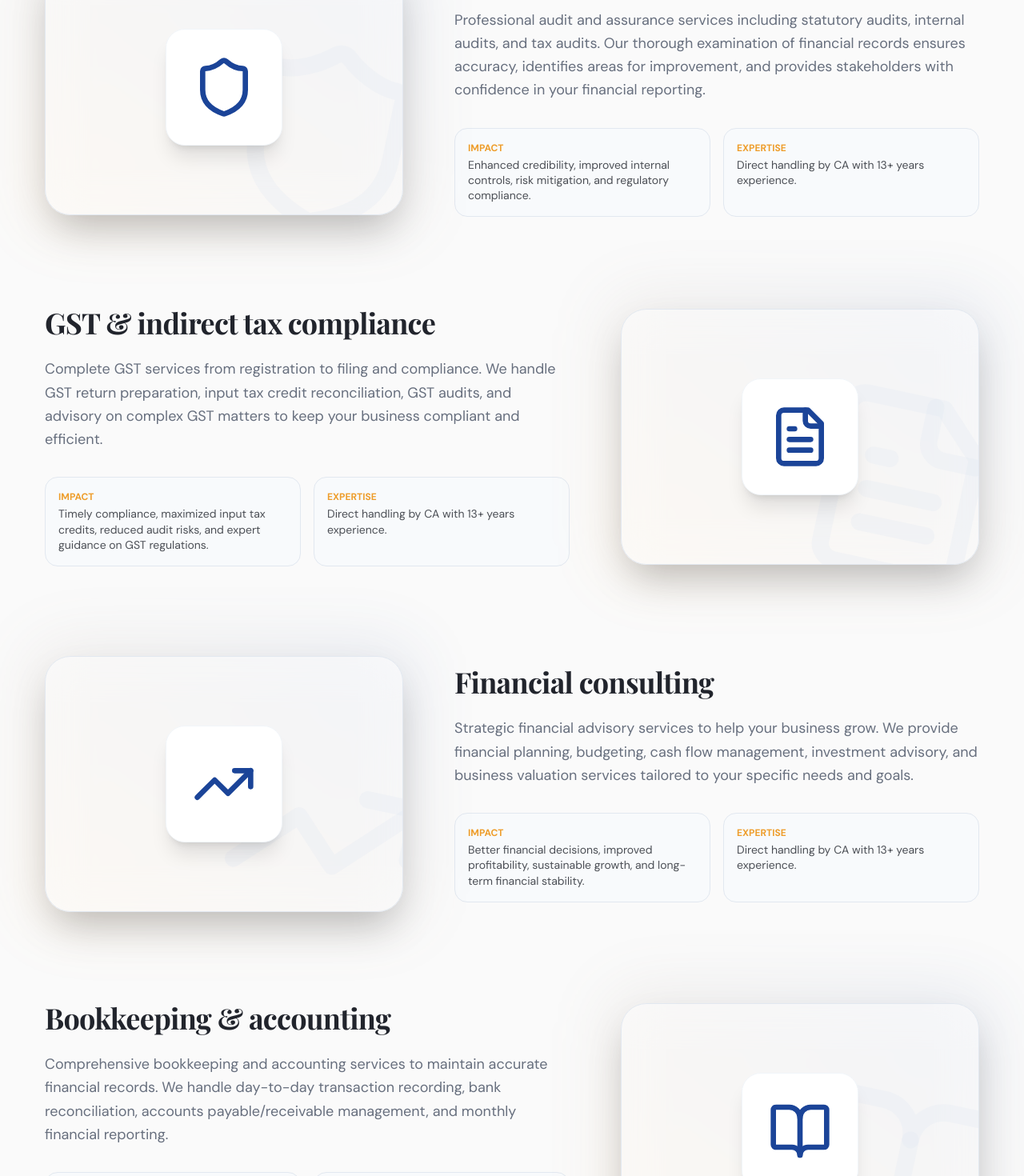
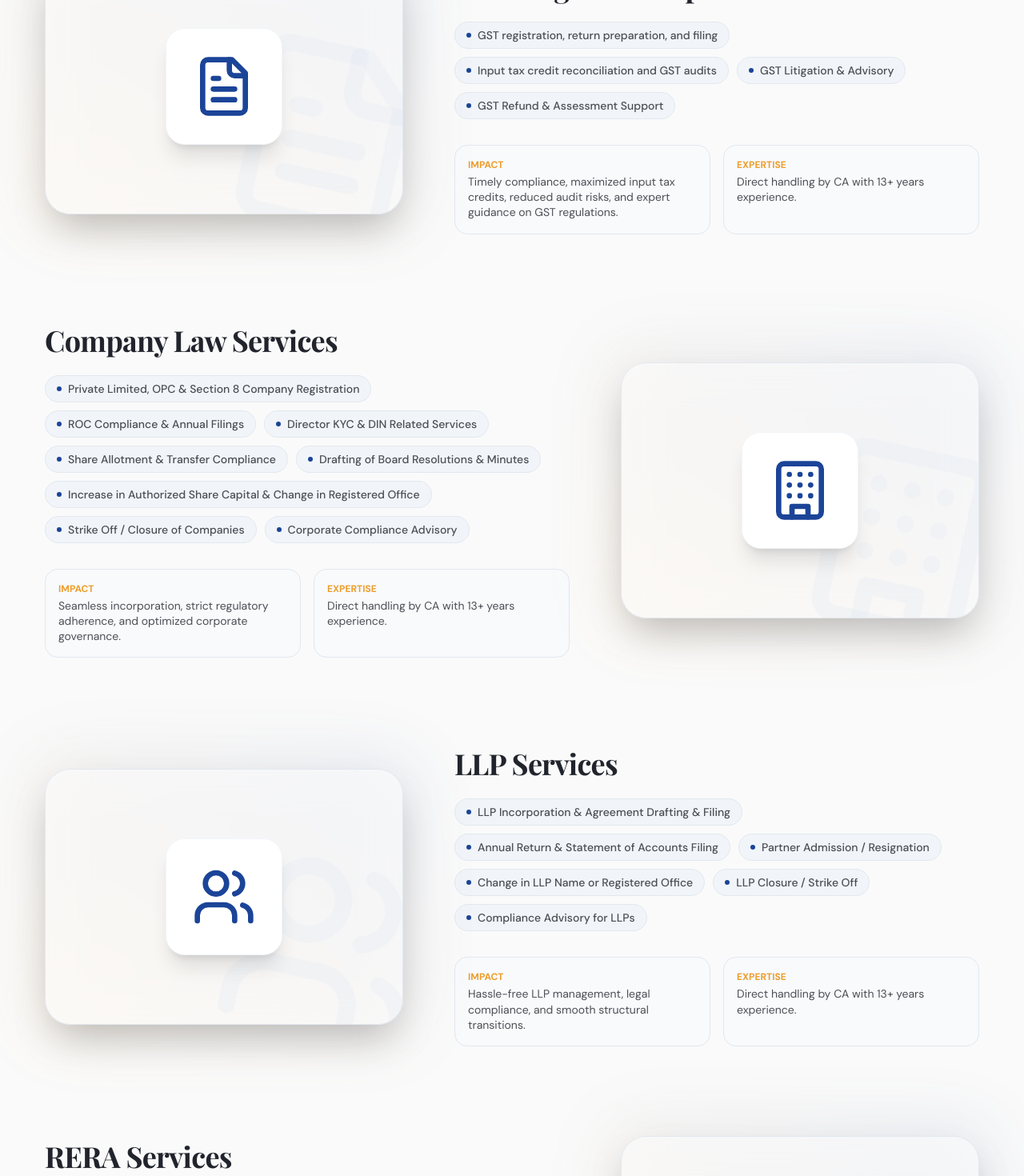
Before and after one commit to Ojasvsakhi/New-web-app, a React (Vite) app in the folder apps/: page /services in a window 1280 px wide. Shown: the part 1000-2470 px from the top of the page at 80% size. Built offline with nearby package versions, Linux system fonts and the light colour scheme.

Commit message:
More services added

```diff
--- a/apps/index.html
+++ b/apps/index.html
@@ -5,7 +5,7 @@
 		<meta charset="UTF-8" />
 		<link rel="icon" type="image/svg+xml" href="/final1.svg" />
 		<meta name="viewport" content="width=device-width, initial-scale=1.0" />
-
+		<!-- CA in Indore- Rupesh Sakhi & Co -->
 		<title>Rupesh Sakhi & Co</title>
 		<meta property="og:site_name" content="Rupesh Sakhi & Co." />
 		<script type="application/ld+json">
--- a/apps/src/components/Footer.jsx
+++ b/apps/src/components/Footer.jsx
@@ -89,6 +89,7 @@ function Footer() {
                 </button>
 
               <a
+              // To show map in website for location
                 href="https://www.google.com/maps/@22.7236682,75.8661695,19.72z?entry=ttu&g_ep=EgoyMDI2MDUxMi4wIKXMDSoASAFQAw%3D%3D"
                 target="_blank"
                 rel="noopener noreferrer"
--- a/apps/src/components/Header.jsx
+++ b/apps/src/components/Header.jsx
@@ -35,8 +35,12 @@ function Header() {
       path: '/services',
       dropdown: [
         {name: 'Tax planning & compliance', hash: 'tax-planning'},
+        {name: 'GST Planning and compliance', hash: 'gst-indirect'},
+        {name: 'Company Law Services', hash: 'company-law'},
+        {name: 'LLP Services', hash: 'llp-services'},
+        {name: 'RERA Services', hash: 'rera-services'},
+        {name: 'FEMA & NRI Advisory', hash: 'fema-nri'},
         {name: 'Audit services', hash: 'audit-services'},
-        {name: 'GST & indirect tax compliance', hash: 'gst-indirect'},
         {name: 'Financial consulting', hash: 'financial-consulting'},
         {name: 'Bookkeeping & accounting', hash: 'bookkeeping-accounting'},
         {name: 'Business advisory', hash: 'business-advisory'},
--- a/apps/src/pages/ServicesPage.jsx
+++ b/apps/src/pages/ServicesPage.jsx
@@ -2,9 +2,19 @@ import React, { useState, useEffect } from 'react';
 import { useLocation } from 'react-router-dom';
 import { Helmet } from 'react-helmet';
 import { motion } from 'framer-motion';
-import { Calculator, Shield, FileText, TrendingUp, BookOpen, Briefcase, FileCheck } from 'lucide-react';
-import Header from '@/components/Header.jsx';
-import Footer from '@/components/Footer.jsx';
+import {
+  Calculator,
+  Shield,
+  FileText,
+  TrendingUp,
+  BookOpen,
+  Briefcase,
+  FileCheck,
+  Building,
+  Users,
+  Home,
+  Globe
+} from 'lucide-react';
 
 function ServicesPage() {
   const location = useLocation();
@@ -26,7 +36,6 @@ function ServicesPage() {
             const [entry] = entries;
 
             if (entry.isIntersecting) {
-
               setHighlightedSection(id);
 
               clearTimer = setTimeout(() => {
@@ -55,50 +64,142 @@ function ServicesPage() {
     {
       id: 'tax-planning',
       icon: Calculator,
-      title: 'Tax planning & compliance',
-      description: 'Strategic tax planning services to minimize your tax liabilities while ensuring full compliance with income tax regulations. We provide comprehensive tax return preparation, advance tax calculations, and year-round tax advisory to help you make informed financial decisions.',
+      title: 'Direct Tax planning & compliance',
+      items: [
+        'Strategic tax planning and return preparation',
+        'Advance tax calculations and year-round advisory',
+        'Tax Audit & Compliance',
+        'TDS/TCS Compliance'
+      ],
       benefits: 'Reduce tax burden, avoid penalties, optimize deductions, and maintain compliance with changing tax laws.'
+    },
+    {
+      id: 'gst-indirect',
+      icon: FileText,
+      title: 'Goods and services Tax (GST) Planning and compliance',
+      items: [
+        'GST registration, return preparation, and filing',
+        'Input tax credit reconciliation and GST audits',
+        'GST Litigation & Advisory',
+        'GST Refund & Assessment Support'
+      ],
+      benefits: 'Timely compliance, maximized input tax credits, reduced audit risks, and expert guidance on GST regulations.'
+    },
+    {
+      id: 'company-law',
+      icon: Building,
+      title: 'Company Law Services',
+      items: [
+        'Private Limited, OPC & Section 8 Company Registration',
+        'ROC Compliance & Annual Filings',
+        'Director KYC & DIN Related Services',
+        'Share Allotment & Transfer Compliance',
+        'Drafting of Board Resolutions & Minutes',
+        'Increase in Authorized Share Capital & Change in Registered Office',
+        'Strike Off / Closure of Companies',
+        'Corporate Compliance Advisory'
+      ],
+      benefits: 'Seamless incorporation, strict regulatory adherence, and optimized corporate governance.'
+    },
+    {
+      id: 'llp-services',
+      icon: Users,
+      title: 'LLP Services',
+      items: [
+        'LLP Incorporation & Agreement Drafting & Filing',
+        'Annual Return & Statement of Accounts Filing',
+        'Partner Admission / Resignation',
+        'Change in LLP Name or Registered Office',
+        'LLP Closure / Strike Off',
+        'Compliance Advisory for LLPs'
+      ],
+      benefits: 'Hassle-free LLP management, legal compliance, and smooth structural transitions.'
+    },
+    {
+      id: 'rera-services',
+      icon: Home,
+      title: 'RERA Services',
+      items: [
+        'RERA Registration for Projects & Agents',
+        'Quarterly & Annual RERA Compliance',
+        'CA Certification under RERA',
+        'Project Fund Utilization Certification',
+        'Advisory for Developers & Landowners'
+      ],
+      benefits: 'Ensure real estate regulatory compliance, project transparency, and builder credibility.'
+    },
+    {
+      id: 'fema-nri',
+      icon: Globe,
+      title: 'FEMA & NRI Advisory',
+      items: [
+        'FEMA Compliance Advisory',
+        'NRI Taxation Services',
+        'FDI & RBI Compliance',
+        'Overseas Investment Advisory',
+        'Remittance & Repatriation Advisory',
+        'FEMA Reporting Assistance'
+      ],
+      benefits: 'Smooth cross-border transactions, regulatory adherence, and optimized international tax planning.'
     },
     {
       id: 'audit-services',
       icon: Shield,
       title: 'Audit services',
-      description: 'Professional audit and assurance services including statutory audits, internal audits, and tax audits. Our thorough examination of financial records ensures accuracy, identifies areas for improvement, and provides stakeholders with confidence in your financial reporting.',
+      items: [
+        'Statutory audits',
+        'Internal audits',
+        'Tax audits',
+        'Thorough examination of financial records for accuracy and improvement'
+      ],
       benefits: 'Enhanced credibility, improved internal controls, risk mitigation, and regulatory compliance.'
-    },
-    {
-      id: 'gst-indirect',
-      icon: FileText,
-      title: 'GST & indirect tax compliance',
-      description: 'Complete GST services from registration to filing and compliance. We handle GST return preparation, input tax credit reconciliation, GST audits, and advisory on complex GST matters to keep your business compliant and efficient.',
-      benefits: 'Timely compliance, maximized input tax credits, reduced audit risks, and expert guidance on GST regulations.'
     },
     {
       id: 'financial-consulting',
       icon: TrendingUp,
       title: 'Financial consulting',
-      description: 'Strategic financial advisory services to help your business grow. We provide financial planning, budgeting, cash flow management, investment advisory, and business valuation services tailored to your specific needs and goals.',
+      items: [
+        'Financial planning & budgeting',
+        'Cash flow management',
+        'Investment advisory',
+        'Business valuation services'
+      ],
       benefits: 'Better financial decisions, improved profitability, sustainable growth, and long-term financial stability.'
     },
     {
       id: 'bookkeeping-accounting',
       icon: BookOpen,
       title: 'Bookkeeping & accounting',
-      description: 'Comprehensive bookkeeping and accounting services to maintain accurate financial records. We handle day-to-day transaction recording, bank reconciliation, accounts payable/receivable management, and monthly financial reporting.',
+      items: [
+        'Day-to-day transaction recording',
+        'Bank reconciliation',
+        'Accounts payable/receivable management',
+        'Monthly financial reporting'
+      ],
       benefits: 'Accurate records, time savings, better cash flow visibility, and informed business decisions.'
     },
     {
       id: 'business-advisory',
       icon: Briefcase,
       title: 'Business advisory',
-      description: 'Expert business advisory services covering business structure optimization, compliance management, financial restructuring, and strategic planning. We help you navigate complex business decisions with confidence.',
+      items: [
+        'Business structure optimization',
+        'Compliance management',
+        'Financial restructuring',
+        'Strategic planning'
+      ],
       benefits: 'Strategic clarity, risk management, operational efficiency, and sustainable business growth.'
     },
     {
       id: 'financial-statement',
       icon: FileCheck,
       title: 'Financial statement preparation',
-      description: 'Professional preparation of financial statements including balance sheets, profit & loss statements, and cash flow statements. We ensure your financial statements are accurate, compliant, and provide meaningful insights into your business performance.',
+      items: [
+        'Balance sheets preparation',
+        'Profit & loss statements',
+        'Cash flow statements',
+        'Compliance with accounting standards'
+      ],
       benefits: 'Accurate reporting, stakeholder confidence, compliance with accounting standards, and better financial analysis.'
     }
   ];
@@ -121,7 +222,7 @@ function ServicesPage() {
                 transition={{ duration: 0.6 }}
                 className="text-center max-w-3xl mx-auto"
               >
-                <h1 className="mb-6">Our services</h1>
+                <h1 className="mb-6 text-4xl md:text-5xl font-bold tracking-tight">Our services</h1>
                 <p className="text-xl text-muted-foreground leading-relaxed">
                   Comprehensive chartered accountant services designed to support your business growth and ensure financial compliance
                 </p>
@@ -148,16 +249,23 @@ function ServicesPage() {
                         : 'bg-transparent scale-100 z-0'
                     }`}
                   >
-                    <div className="flex-1 space-y-6">
+                    <div className="flex-1 space-y-6 w-full">
                       <div className="space-y-3">
                         <h2 className="text-3xl md:text-4xl font-bold transition-colors duration-1000">
                           {service.title}
                         </h2>
                       </div>
-
-                      <p className="text-lg text-muted-foreground leading-relaxed">
-                        {service.description}
-                      </p>
+                      <div className="flex flex-wrap gap-2.5">
+                        {service.items.map((item, idx) => (
+                          <span
+                            key={idx}
+                            className="inline-flex items-center gap-2 px-3.5 py-1.5 rounded-full bg-slate-100 dark:bg-slate-800/60 border border-slate-200 dark:border-slate-700 text-sm font-medium text-foreground/80 hover:border-primary/40 hover:bg-primary/5 transition-colors cursor-default"
+                          >
+                            <div className="w-1.5 h-1.5 rounded-full bg-primary" />
+                            {item}
+                          </span>
+                        ))}
+                      </div>
 
                       <div className="grid grid-cols-1 sm:grid-cols-2 gap-4 pt-2">
                         <div className="p-4 rounded-2xl bg-slate-50 dark:bg-slate-900/50 border border-slate-200 dark:border-slate-800 transition-hover duration-300 hover:border-secondary/30">
@@ -191,7 +299,7 @@ function ServicesPage() {
 
           <section className="py-20 bg-muted">
             <div className="max-w-4xl mx-auto px-4 sm:px-6 lg:px-8 text-center">
-              <h2 className="mb-6">Need a customized solution?</h2>
+              <h2 className="mb-6 text-3xl font-bold">Need a customized solution?</h2>
               <p className="text-lg text-muted-foreground mb-8 leading-relaxed">
                 Every business is unique. Contact us to discuss how we can tailor our services to meet your specific requirements.
               </p>
```
